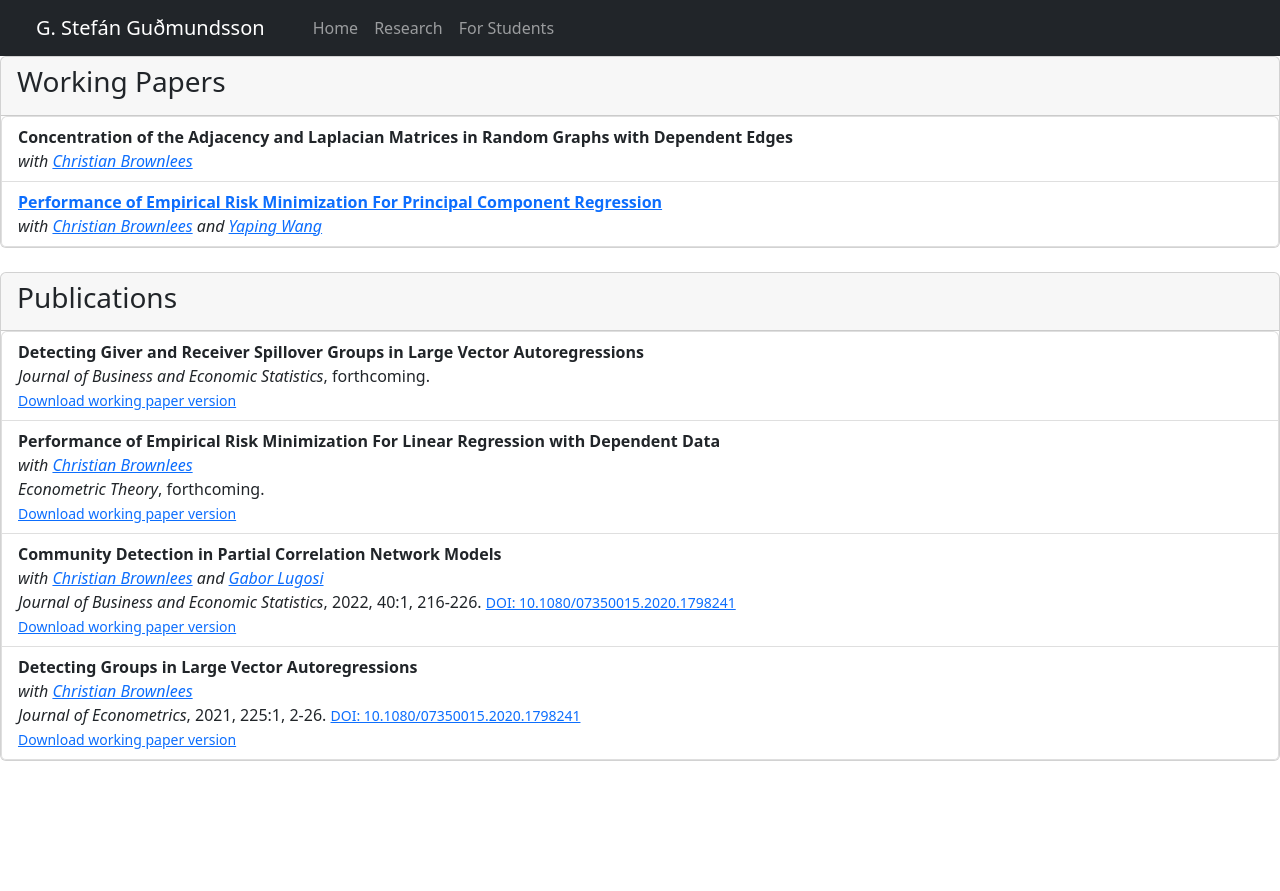
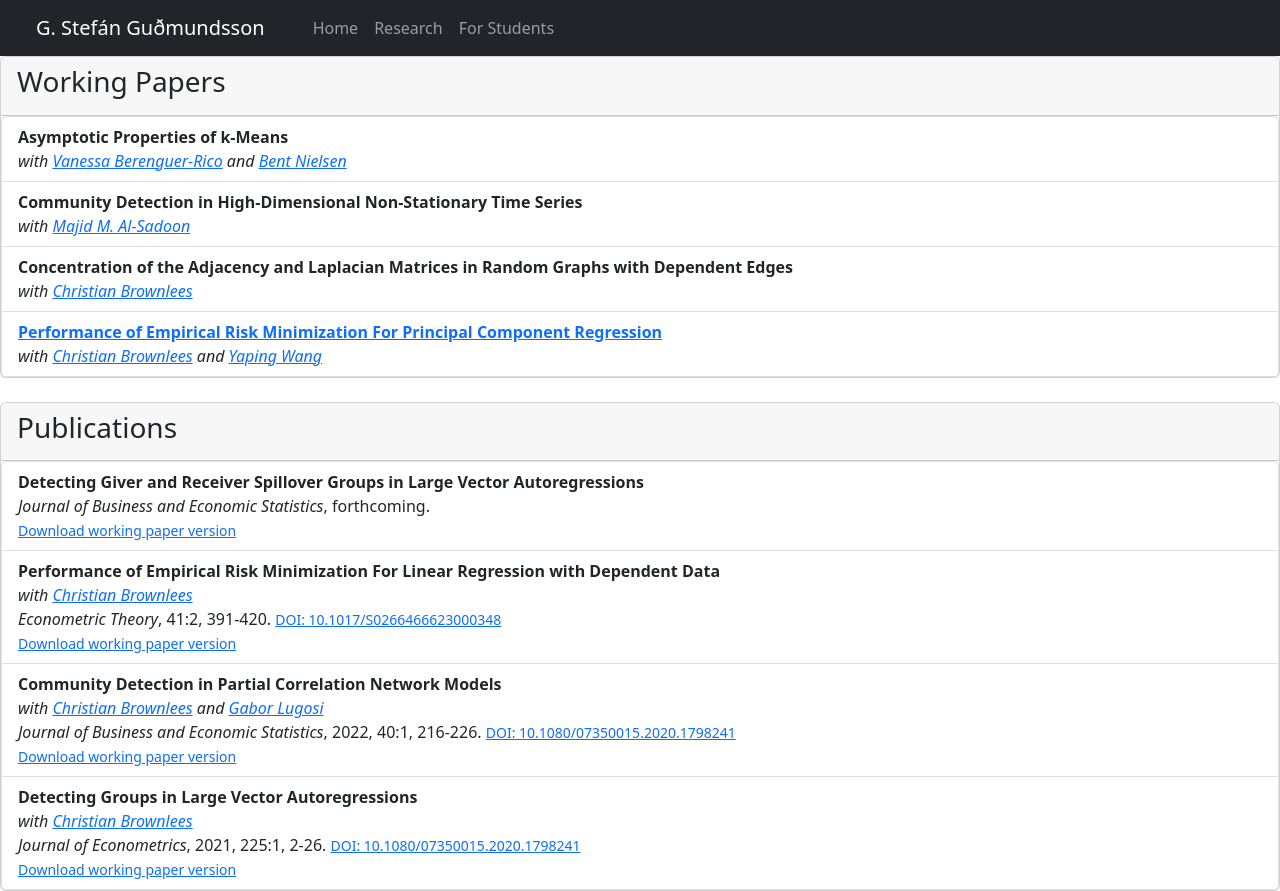
Before and after one commit to gstefan/gstefan.github.io, a plain HTML site: page research.html in a window 1280 px wide. Before the commit the page ends 800 px from the top, so only its background shows below. Drawn offline with nearby package versions, Linux system fonts and the light colour scheme.

Commit message:
erm-ts out

```diff
--- a/research.html
+++ b/research.html
@@ -43,6 +43,30 @@
       <h3 class="card-title">Working Papers</h3>
     </div>
     <ul class='list-group'>
+
+	    <li class='list-group-item'>
+	      <!--<a target="_blank" href="#"> -->
+          <b>Asymptotic Properties of k-Means</b>
+        <!-- </a>-->
+        <br/>
+	      <i> with
+        <a target="_blank" href="https://sites.google.com/view/vanessaberenguerrico">Vanessa Berenguer-Rico</a>
+        and
+        <a target="_blank" href="https://users.ox.ac.uk/~nuff0078/">Bent Nielsen</a>
+        </i>
+        <br/>
+	    </li>
+
+	    <li class='list-group-item'>
+	      <!--<a target="_blank" href="#"> -->
+          <b>Community Detection in High-Dimensional Non-Stationary Time Series</b>
+        <!-- </a>-->
+        <br/>
+	      <i> with
+        <a target="_blank" href="https://majidalsadoon.wordpress.com/">Majid M. Al-Sadoon</a>
+        </i>
+        <br/>
+	    </li>
 
 	    <li class='list-group-item'>
 	      <!--<a target="_blank" href="#"> -->
@@ -103,7 +127,9 @@
         <a target="_blank" href="https://ctbrownlees.github.io/">Christian Brownlees</a>
         </i>
         <br/>
-        <i>Econometric Theory</i>, forthcoming.
+        <i>Econometric Theory</i>, 41:2, 391-420.
+        <a target="_blank" href="https://doi.org/10.1017/S0266466623000348">
+        <small>DOI: 10.1017/S0266466623000348</small></a>
         <br/>
 	      <a target="_blank" href="https://arxiv.org/abs/2104.12127">
         <small>Download working paper version</small></a>
```
Also changed, not shown: 1 other file.
